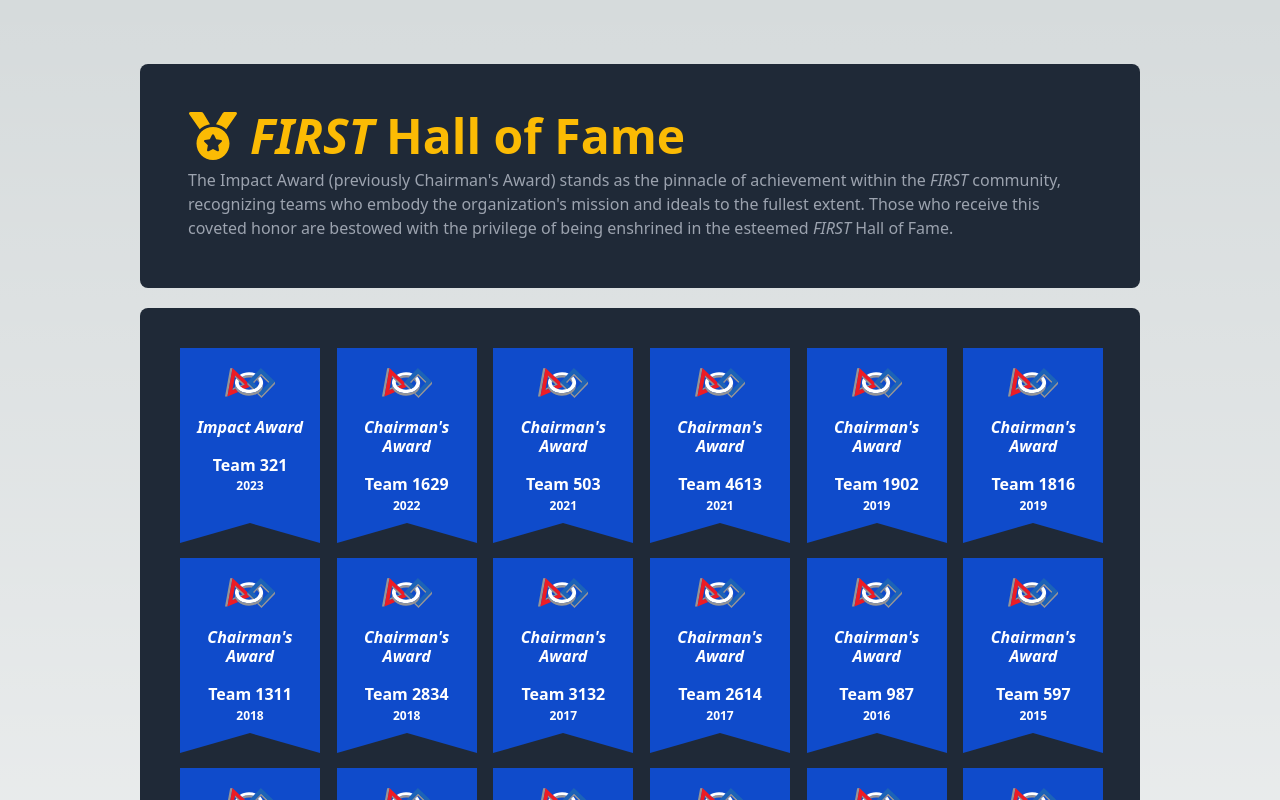
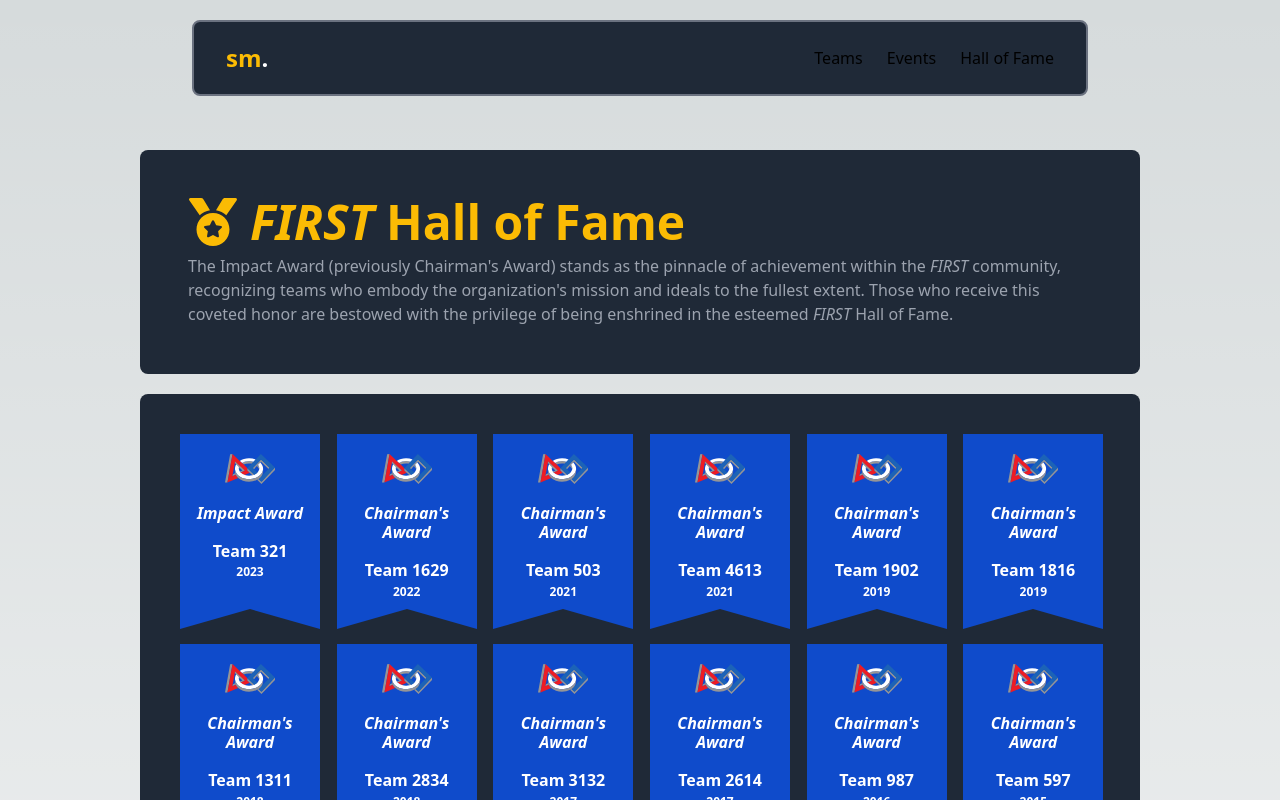
Before and after one commit to scoutmachine/web, a Next.js app: page /fame in a window 1280 px wide. Shown: the top 800 px of the page. Built offline with nearby package versions, Linux system fonts and the light colour scheme.

Commit message:
add basic navigation

```diff
--- /dev/null
+++ b/components/Navbar.tsx
@@ -0,0 +1,34 @@
+import Link from "next/link";
+import React from "react";
+
+const links = [
+  { title: "Teams", href: "/teams" },
+  { title: "Events", href: "/events" },
+  { title: "Hall of Fame", href: "/fame" },
+];
+
+export const Navbar = () => {
+  return (
+    <>
+      <div className="w-full mt-5 bg-gray-800 border-2 border-gray-500 rounded-lg py-5 px-8 mb-[-10px] h-full max-w-[56rem] mx-auto flex flex-col">
+        <div className="w-full flex items-center justify-between">
+          <h1 className="font-black text-primary text-2xl">
+            sm<span className="text-white">.</span>
+          </h1>
+
+          <div className="hidden lg:flex items-center gap-6">
+            {links.map((link, key) => {
+              return (
+                <Link href={link.href} key={key} legacyBehavior>
+                  <a className="text-[0/9rem] hover:text-primary">
+                    {link.title}
+                  </a>
+                </Link>
+              );
+            })}
+          </div>
+        </div>
+      </div>
+    </>
+  );
+};
--- a/pages/[team].tsx
+++ b/pages/[team].tsx
@@ -22,6 +22,7 @@
 import Image from "next/image";
 import Link from "next/link";
 import { findTeam } from "@/util/team";
+import { Navbar } from "@/components/Navbar";
 
 const Social = (props: any) => {
   return (
@@ -110,6 +111,8 @@
 
   return (
     <>
+      <Navbar />
+
       <div className="flex flex-wrap items-center justify-center pl-8 pr-8 md:pl-0 md:pr-0">
         <div className="bg-gray-800 rounded-lg py-10 px-10 md:w-[900px] mt-16 relative">
           <div className="md:flex">
--- a/pages/events/[event]/[match].tsx
+++ b/pages/events/[event]/[match].tsx
@@ -1,8 +1,15 @@
+import { Navbar } from "@/components/Navbar";
 import { API_URL } from "@/lib/constants";
 import { GetServerSideProps } from "next";
 
 export default function MatchPage({ matchData }: any) {
-  return <h1>{matchData.match_number}</h1>;
+  return (
+    <>
+      <Navbar />
+
+      <h1>{matchData.match_number}</h1>
+    </>
+  );
 }
 
 export const getServerSideProps: GetServerSideProps = async (context) => {
--- a/pages/events/[event]/index.tsx
+++ b/pages/events/[event]/index.tsx
@@ -1,6 +1,7 @@
 import { ErrorMessage } from "@/components/ErrorMessage";
 import { EventData } from "@/components/EventData";
 import { Footer } from "@/components/Footer";
+import { Navbar } from "@/components/Navbar";
 import { TabButton } from "@/components/TabButton";
 import { API_URL } from "@/lib/constants";
 import { convertDate } from "@/util/date";
@@ -31,6 +32,8 @@
 
   return (
     <>
+      <Navbar />
+
       <div className="flex flex-wrap items-center justify-center mt-16 pr-8 pl-8">
         <div className="bg-gray-800 md:w-[900px] rounded-lg py-12 px-12">
           <h1 className="text-3xl text-primary tetxt-left font-black">
@@ -234,11 +237,13 @@
 
   const eventRankings = await fetch(
     `${API_URL}/api/events/rankings?event=${event}`
-  ).then((res) => res.json()).catch(() => null);
+  )
+    .then((res) => res.json())
+    .catch(() => null);
 
-  const eventAwards = await fetch(
-    `${API_URL}/api/events/awards?event=${event}`
-  ).then((res) => res.json()).catch(() => null);
+  const eventAwards = await fetch(`${API_URL}/api/events/awards?event=${event}`)
+    .then((res) => res.json())
+    .catch(() => null);
 
   return {
     props: {
--- a/pages/events/index.tsx
+++ b/pages/events/index.tsx
@@ -1,5 +1,6 @@
 import { Footer } from "@/components/Footer";
 import { Header } from "@/components/Header";
+import { Navbar } from "@/components/Navbar";
 import { API_URL } from "@/lib/constants";
 import { convertDate } from "@/util/date";
 import { GetServerSideProps } from "next";
@@ -43,13 +44,17 @@
 
 export default function Events({ events }: any) {
   return (
+    <>
+      <Navbar />
+
       <div className="flex flex-col items-center justify-center">
         <Header title="2023 Events ─ Scouting Machine" />
 
         <Title title="Preseason">
           {
-          events.filter((event: any) => event.event_type_string === "Preseason")
-            .length
+            events.filter(
+              (event: any) => event.event_type_string === "Preseason"
+            ).length
           }
         </Title>
         <div className="md:pl-32 md:pr-32 flex items-center justify-center flex-col md:grid md:grid-cols-4 gap-3">
@@ -129,14 +134,16 @@
         <Title title="FIRST Championship - Houston, TX">
           {
             events.filter(
-            (event: any) => event.event_type_string === "Championship Division"
+              (event: any) =>
+                event.event_type_string === "Championship Division"
             ).length
           }
         </Title>
         <div className="md:pl-32 md:pr-32 flex items-center justify-center flex-col md:grid md:grid-cols-4 gap-3">
           {events
             .filter(
-            (event: any) => event.event_type_string === "Championship Division"
+              (event: any) =>
+                event.event_type_string === "Championship Division"
             )
             .map((event: any, key: number) => {
               return <Event key={key} event={event} />;
@@ -145,8 +152,9 @@
 
         <Title title="Offseason">
           {
-          events.filter((event: any) => event.event_type_string === "Offseason")
-            .length
+            events.filter(
+              (event: any) => event.event_type_string === "Offseason"
+            ).length
           }
         </Title>
         <div className="md:pl-32 md:pr-32 flex items-center justify-center md:flex-row flex-col gap-5">
@@ -159,6 +167,7 @@
 
         <Footer />
       </div>
+    </>
   );
 }
 
--- a/pages/fame.tsx
+++ b/pages/fame.tsx
@@ -1,4 +1,5 @@
 import { Footer } from "@/components/Footer";
+import { Navbar } from "@/components/Navbar";
 import { HOFTeams } from "@/lib/constants";
 import Image from "next/image";
 import Link from "next/link";
@@ -6,6 +7,8 @@
 export default function HOF() {
   return (
     <>
+      <Navbar />
+
       <div className="flex flex-wrap items-center justify-center mt-16 pr-8 pl-8">
         <div className="bg-gray-800 md:w-[1000px] w-[350px] rounded-lg py-12 px-12">
           <a href="https://www.firsthalloffame.org/" target="_blank">
--- a/pages/index.tsx
+++ b/pages/index.tsx
@@ -1,7 +1,11 @@
+import { Navbar } from "@/components/Navbar";
 import Link from "next/link";
 
 export default function Home() {
   return (
+    <>
+      <Navbar />
+
       <div className="flex items-center justify-center">
         <h1 className="mt-16">
           coming soon -{" "}
@@ -12,5 +16,6 @@
           </Link>
         </h1>
       </div>
+    </>
   );
 }
--- a/pages/teams.tsx
+++ b/pages/teams.tsx
@@ -1,5 +1,6 @@
 import { Footer } from "@/components/Footer";
 import { Header } from "@/components/Header";
+import { Navbar } from "@/components/Navbar";
 import { API_URL } from "@/lib/constants";
 import { GetServerSideProps } from "next";
 import Link from "next/link";
@@ -85,6 +86,8 @@
     <>
       {isClient && (
         <>
+        <Navbar />
+
           <div className="flex flex-col justify-center items-center">
             <Header />
             <input
```
Also changed, not shown: public/smLogo.png (added). Lines whose indentation alone changed are shown as unchanged.
